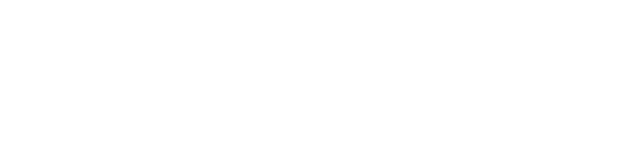
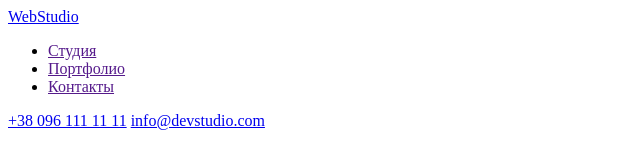
Before and after one commit to AleksandraTerentieva/goit-markup-hw-01, a plain HTML site: page index.html in a window 1280 px wide. Shown: the whole page, without its empty margins (0-640 px from the left). Drawn offline with Linux system fonts and the light colour scheme.

Commit message:
finished header section

```diff
--- a/index.html
+++ b/index.html
@@ -1,14 +1,34 @@
 <!DOCTYPE html>
-<html lang="en">
-<head>
-    <meta charset="UTF-8">
-    <meta http-equiv="X-UA-Compatible" content="IE=edge">
-    <meta name="viewport" content="width=device-width, initial-scale=1.0">
-    <title>Document</title>
-</head>
-<body>
-    <header>
-
+<html lang="ru">
+  <head>
+    <meta charset="UTF-8" />
+    <meta http-equiv="X-UA-Compatible" content="IE=edge" />
+    <meta name="viewport" content="width=device-width, initial-scale=1.0" />
+    <title>WebStudio</title>
+  </head>
+  <body>
+    <!-- header section -->
+    <header class="header">
+      <a class="logo" href="#">WebStudio</a>
+      <nav class="header-nav">
+        <ul class="header-list">
+          <li class="header-item">
+            <a class="header-link" href="">Студия</a>
+          </li>
+          <li class="header-item">
+            <a class="header-link" href="">Портфолио</a>
+          </li>
+          <li class="header-item">
+            <a class="header-link" href="">Контакты</a>
+          </li>
+        </ul>
+      </nav>
+      <a class="header-phone" href="tel:+380961111111">+38 096 111 11 11</a>
+      <a class="header-mail" href="mail:info@devstudio.com">info@devstudio.com</a>
     </header>
-</body>
+    <!-- main section -->
+    <main></main>
+    <!-- footer section -->
+    <footer class="footer"></footer>
+  </body>
 </html>
```
